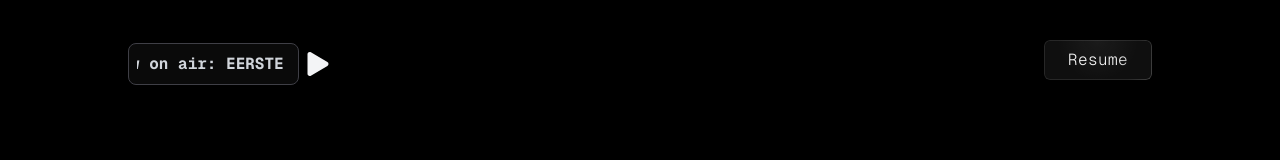
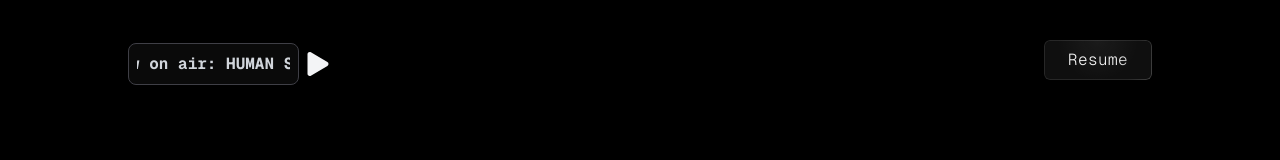
Before and after one commit to amgvu/Personal-Site, a Next.js app: page / in a window 1280 px wide. Shown: the top 160 px of the page. Built offline with nearby package versions, Linux system fonts and the light colour scheme; what prettier-plugin-tailwindcss, tailwindcss-animatecss would draw is missing.

Commit message:
Update index.tsx

```diff
--- a/pages/index.tsx
+++ b/pages/index.tsx
@@ -66,8 +66,8 @@ export default function Home() {
           <div className="ease-in-out animate__fadeIn animate__delay-1s animate__animated font-bold invisible sm:visible">
             {isBackgroundVisible && <AmbientBackground />}
             <RadioComponent
-              text="Now on air: EERSTE COMMUMIE - IGNEZ"
-              url="https://youtu.be/q_VMbd9Ig9w?si=PGGxg_U_f-i9hSQM&t=1476"
+              text="Now on air: HUMAN SAFARI - CUT (CRAVO REMIX)"
+              url="https://youtu.be/BhxglilyIug?si=yY0YQkq9A5BXcHs2&t=24"
             />
           </div>
           <nav className="mb-12 flex justify-end py-10 text-gray-200">
```
